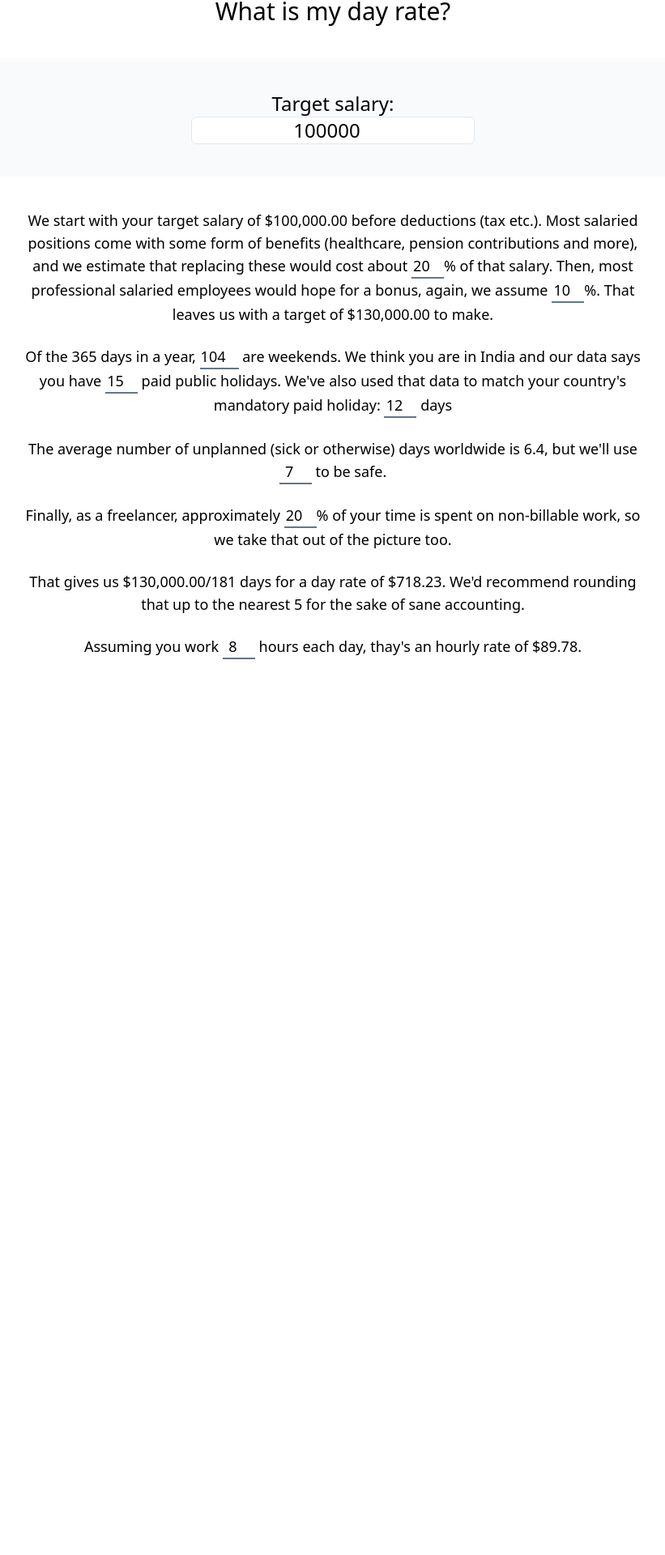
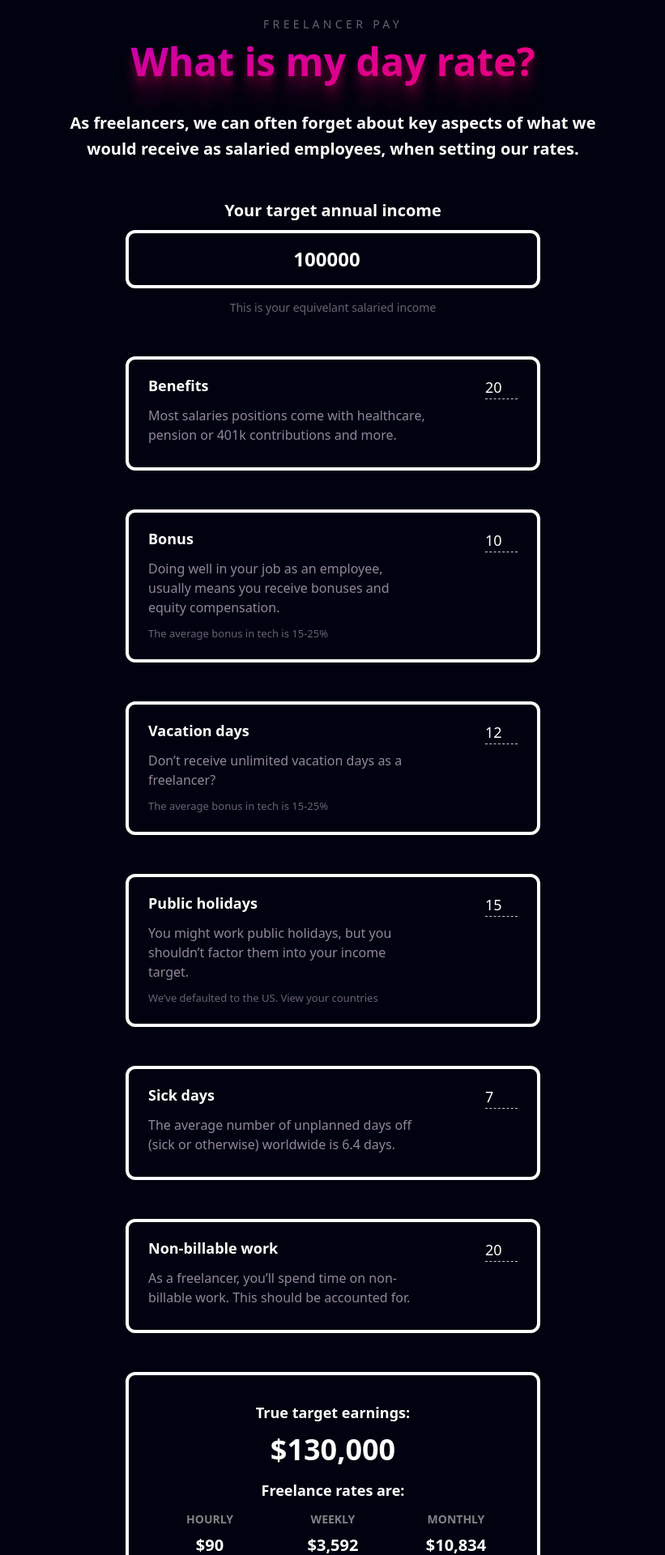
Before and after one commit to simonminton/whatismydayrate, a Vue app: page / in a window 1280 px wide. Shown: the part 44-1964 px from the top of the page at 81% size, without its empty margins (229-1050 px from the left). Before the commit the page ends 922 px from the top, so only its background shows below. Built offline with nearby package versions, Linux system fonts and the light colour scheme.

Commit message:
updated design courtesy Patrick Johnson

```diff
--- a/index.html
+++ b/index.html
@@ -6,7 +6,7 @@
     <meta name="viewport" content="width=device-width, initial-scale=1.0">
     <title>Vite App</title>
   </head>
-  <body>
+  <body class="bg-main">
     <div id="app"></div>
     <script type="module" src="/src/main.js"></script>
   </body>
--- /dev/null
+++ b/src/components/CalcBox.vue
@@ -0,0 +1,16 @@
+<template>
+    <section class="flex flex-row flex-wrap bg-nearBlack border-4 border-white rounded-xl max-w-lg mx-auto py-5 px-6 mb-12">
+      <div class="text-white text-lg flex flex-row w-full">
+        <div class="flex-1 font-bold text-lg leading-6"><slot name="title"></slot></div>
+        <div class="flex-0">
+          <slot name="input"></slot>
+        </div>
+      </div>
+      <div class="text-lightGray text-base w-3/4 leading-6 pt-2 text-opacity-70">
+        <slot name="description"></slot>
+      </div>
+      <div class="text-lightGray text-xsm w-3/4 leading-6 pt-2 text-opacity-50">
+        <slot name="secondary"></slot>
+    </div>
+    </section>
+</template>
--- a/src/views/HomeView.vue
+++ b/src/views/HomeView.vue
@@ -1,6 +1,9 @@
 <script>
-
+  import CalcBox from '@/components/CalcBox.vue'
   export default {
+    components: {
+      CalcBox
+    },
     data() {
       return {
         desiredSalary: 100000,
@@ -30,31 +33,148 @@
         // format as currency
         return dr;
       },
+      monthlyRate() {
+        var mr =  Number(this.targetSalary) / 12;
+        // format as currency
+        return mr;
+      },
+      weeklyRate() {
+        var wr =  Number(this.targetSalary) / Number(this.totalDays) * 5;
+        // format as currency
+        return wr;
+      },
       hourlyRate() {
         var hr =  Number(this.dayRate) / Number(this.hours);
         // format as currency
         return hr;
-      }
+      },
+
     }
   }
 </script>
 
 <template>
-  <main>
-    <header>
-<h1 class="text-3xl text-center my-10">What is my day rate?</h1>
-    </header>
-    <section class="bg-gray-50 py-10">
-      <h1 class="text-2xl text-center">Target salary:</h1>
-      <input class="border border-slate-200 mx-auto flex text-2xl text-center rounded-md" type="number" v-model="desiredSalary" />
+  <main class="px-4">
+
+      SWITCH
+      <h4 class="text-sm text-center text-opacity-50 -mb-6 text-lightGray my-10 uppercase tracking-big">Freelancer Pay</h4>
+      <h1 class="text-center mb-0 headerText font-bold text-5xl leading-mega">What is my day rate?</h1>
+
+    <section class="mb-12">
+      <h2 class="text-white mb-12 text-xl font-semibold leading-8 max-w-2xl mx-auto text-center">As freelancers, we can often forget about key aspects of what we would receive as salaried employees, when setting our rates.</h2>
+      <h3 class=" text-xl mb-3 font-bold leading-6 text-center text-white">Your target annual income</h3>
+      <input class="border-4 mb-3 border-white mx-auto flex text-2xl font-semibold text-center rounded-xl max-w-lg bg-nearBlack w-full text-white py-4" type="number" v-model="desiredSalary" />
+      <p class="text-lightGray text-opacity-50 text-sm text-center leading-6">This is your equivelant salaried income</p>
     </section>
-    <section class="text-center text-lg max-w-3xl mx-auto py-10">
-      <p class="mb-6">We start with your target salary of {{ desiredSalary.toLocaleString('en-US', { style: 'currency', currency: 'USD' }) }} before deductions (tax etc.). Most salaried positions come with some form of benefits (healthcare, pension contributions and more), and we estimate that replacing these would cost about <input type="number" class="inline border-b-2 border-slate-500 w-10 text-center" v-model="benefitsPct" />% of that salary. Then, most professional salaried employees would hope for a bonus, again, we assume <input type="number" class="inline border-b-2 border-slate-500 w-10 text-center" v-model="bonusPct" />%. That leaves us with a target of {{ targetSalary.toLocaleString('en-US', { style: 'currency', currency: 'USD' }) }} to make.</p>
-      <p class="mb-6">Of the 365 days in a year, <input type="number" class="inline border-b-2 border-slate-500 w-12 text-center" v-model="weekendDays" /> are weekends. We think you are in {{ country }} and our data says you have <input type="number" class="inline border-b-2 border-slate-500 w-10 text-center" v-model="publicHoliday" /> paid public holidays. We've also used that data to match your country's mandatory paid holiday: <input type="number" class="inline border-b-2 border-slate-500 w-10 text-center" v-model="mandatoryHoliday" /> days</p>
-      <p class="mb-6">The average number of unplanned (sick or otherwise) days worldwide is 6.4, but we'll use <input type="number" class="inline border-b-2 border-slate-500 w-10 text-center" v-model="sickDays" /> to be safe.</p>
-      <p class="mb-6">Finally, as a freelancer, approximately <input type="number" class="inline border-b-2 border-slate-500 w-10 text-center" v-model="nonBillablePct" />% of your time is spent on non-billable work, so we take that out of the picture too.</p>
-      <p class="mb-6">That gives us {{ targetSalary.toLocaleString('en-US', { style: 'currency', currency: 'USD' }) }}/{{ totalDays }} days for a day rate of {{ dayRate.toLocaleString('en-US', { style: 'currency', currency: 'USD' }) }}. We'd recommend rounding that up to the nearest 5 for the sake of sane accounting.</p>
-      <p class="mb-6">Assuming you work <input type="number" class="inline border-b-2 border-slate-500 w-10 text-center" v-model="hours" /> hours each day, thay's an hourly rate of {{ hourlyRate.toLocaleString('en-US', { style: 'currency', currency: 'USD' }) }}.</p>
+    <CalcBox>
+      <template v-slot:title>Benefits</template>
+      <template v-slot:description>Most salaries positions come with healthcare, pension or 401k contributions and more.</template>
+      <template v-slot:input><input type="number" class="bg-transparent w-10 border-b border-dashed border-lightGray" v-model="benefitsPct" /></template>
+
+    </CalcBox>
+    <CalcBox>
+      <template v-slot:title>Bonus</template>
+      <template v-slot:description>Doing well in your job as an employee, usually means you receive bonuses and equity compensation.</template>
+      <template v-slot:input><input type="number" class="bg-transparent w-10 border-b border-dashed border-lightGray" v-model="bonusPct" /></template>
+      <template v-slot:secondary>The average bonus in tech is 15-25%</template>
+    </CalcBox>
+    <CalcBox>
+      <template v-slot:title>Vacation days</template>
+      <template v-slot:description>Don’t receive unlimited vacation days as a freelancer?</template>
+      <template v-slot:input><input type="number" class="bg-transparent w-10 border-b border-dashed border-lightGray" v-model="mandatoryHoliday" /></template>
+      <template v-slot:secondary>The average bonus in tech is 15-25%</template>
+    </CalcBox>
+    <CalcBox>
+      <template v-slot:title>Public holidays</template>
+      <template v-slot:description>You might work public holidays, but you shouldn’t factor them into your income target.</template>
+      <template v-slot:input><input type="number" class="bg-transparent w-10 border-b border-dashed border-lightGray" v-model="publicHoliday" /></template>
+      <template v-slot:secondary>We’ve defaulted to the US. View your countries</template>
+    </CalcBox>
+    <CalcBox>
+      <template v-slot:title>Sick days</template>
+      <template v-slot:description>The average number of unplanned days off (sick or otherwise) worldwide is 6.4 days.</template>
+      <template v-slot:input><input type="number" class="bg-transparent w-10 border-b border-dashed border-lightGray" v-model="sickDays" /></template>
+
+    </CalcBox>
+    <CalcBox>
+      <template v-slot:title>Non-billable work</template>
+      <template v-slot:description>As a freelancer, you’ll spend time on non-billable work. This should be accounted for.</template>
+      <template v-slot:input><input type="number" class="bg-transparent w-10 border-b border-dashed border-lightGray" v-model="nonBillablePct" /></template>
+
+    </CalcBox>
+
+    <section class="flex flex-row flex-wrap py-8 px-6 bg-nearBlack border-4 border-white rounded-xl max-w-lg mx-auto mb-12">
+      <p class="w-full text-center text-lg font-semibold text-white mb-3">True target earnings:</p>
+      <p class="text-white w-full text-center text-4xl font-semibold mb-4">{{ targetSalary.toLocaleString('en-US', { style: 'currency', currency: 'USD', maximumFractionDigits: 0 }) }}</p>
+      <p class="w-full text-center text-lg font-semibold text-white mb-3">Freelance rates are:</p>
+      <div class="flex flex-row w-full">
+        <div class="w-1/3">
+          <p class="text-white font-bold text-center uppercase text-opacity-50 text-sm mb-2">Hourly</p>
+          <p class="text-white text-xl font-bold text-center">{{ Math.ceil(hourlyRate).toLocaleString('en-US', { style: 'currency', currency: 'USD', maximumFractionDigits: 0 }) }}</p>
+        </div>
+        <div class="w-1/3">
+          <p class="text-white font-bold text-center uppercase text-opacity-50 text-sm mb-2">Weekly</p>
+          <p class="text-white text-xl font-bold text-center">{{ Math.ceil(weeklyRate).toLocaleString('en-US', { style: 'currency', currency: 'USD', maximumFractionDigits: 0 }) }}</p>
+        </div>
+        <div class="w-1/3">
+          <p class="text-white font-bold text-center uppercase text-opacity-50 text-sm mb-2">Monthly</p>
+          <p class="text-white text-xl font-bold text-center">{{ Math.ceil(monthlyRate).toLocaleString('en-US', { style: 'currency', currency: 'USD', maximumFractionDigits: 0 }) }}</p>
+        </div>
+      </div>
     </section>
   </main>
 </template>
+
+<style scoped>
+.headerText {
+background: linear-gradient(90.53deg, #9E00FF 0.94%, #FF006B 99.81%);
+-webkit-background-clip: text;
+-webkit-text-fill-color: transparent;
+background-clip: text;
+text-fill-color: transparent;
+
+text-shadow: 0px 88px 25px rgba(240, 8, 105, 0.01), 0px 56px 23px rgba(240, 8, 105, 0.04), 0px 32px 19px rgba(240, 8, 105, 0.15), 0px 14px 14px rgba(240, 8, 105, 0.26), 0px 4px 8px rgba(240, 8, 105, 0.29), 0px 0px 0px rgba(240, 8, 105, 0.3);
+}
+.result {
+    border-radius: 100000px;
+    background: conic-gradient(from 180deg at 50% 50%, #66119A 0deg, #27B3BC 101.25deg, #BC5D27 172.5deg, #BC2766 273.75deg, #66119A 360deg);
+    filter: blur(40px);
+    opacity: 1;
+    animation-name: rotatebg;
+    animation-duration: 3s;
+    animation-iteration-count: infinite;
+    animation-timing-function: linear;
+}
+@keyframes bloom {
+  0% {
+      filter: blur(10px);
+      opacity: 0.2;
+  }
+  25% {
+      filter: blur(10px);
+      opacity: 1;
+  }
+  90% {
+      filter: blur(80px);
+      opacity: 1;
+  }
+  90% {
+      filter: blur(40px);
+      opacity: 1;
+  }
+}
+@keyframes rotatebg {
+  0% {
+      transform: rotate(0deg);
+      filter: blur(calc(var(--size)/12));
+  }
+  50% {
+      transform: rotate(180deg);
+      filter: blur(calc(var(--size)/4));
+  }
+  100% {
+      transform: rotate(360deg);
+      filter: blur(calc(var(--size)/12));
+  }
+}
+</style>
--- a/tailwind.config.js
+++ b/tailwind.config.js
@@ -1,11 +1,24 @@
 /** @type {import('tailwindcss').Config} */
 module.exports = {
-  content: [
-    "./index.html",
-    "./src/**/*.{js,ts,jsx,tsx,vue}",
-  ],
+  content: ["./index.html", "./src/**/*.{js,ts,jsx,tsx,vue}"],
   theme: {
-    extend: {},
+    extend: {
+      colors: {
+        main: "#00030F",
+        nearBlack: "#00030F",
+        lightGray: "#CFBFD9",
+      },
+      // textsize
+      fontSize: {
+        xsm: "13px",
+      },
+      letterSpacing: {
+        big: "0.31em",
+      },
+      lineHeight: {
+        mega: "2.5",
+      }
+    },
   },
   plugins: [],
-}
+};
```
